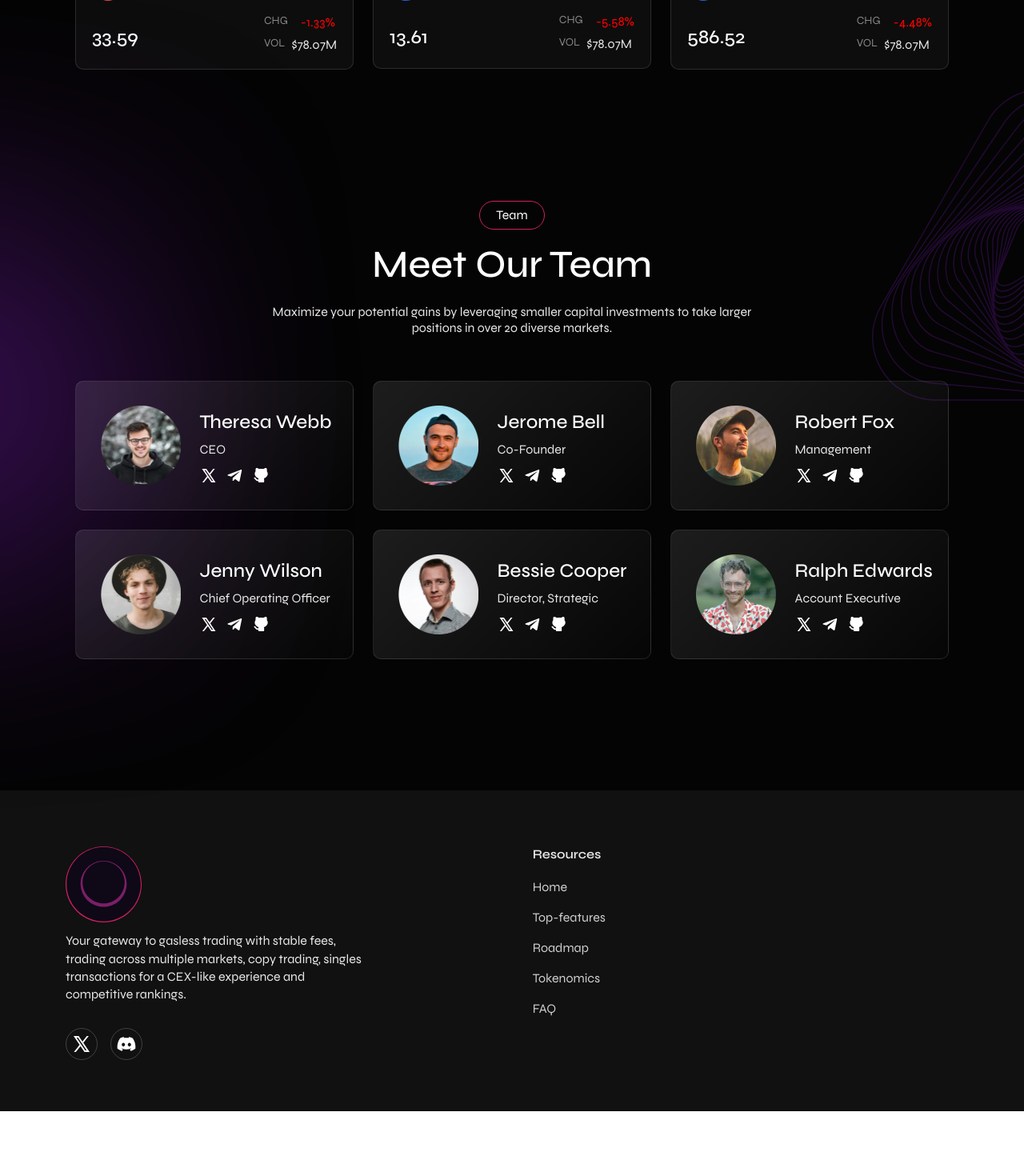
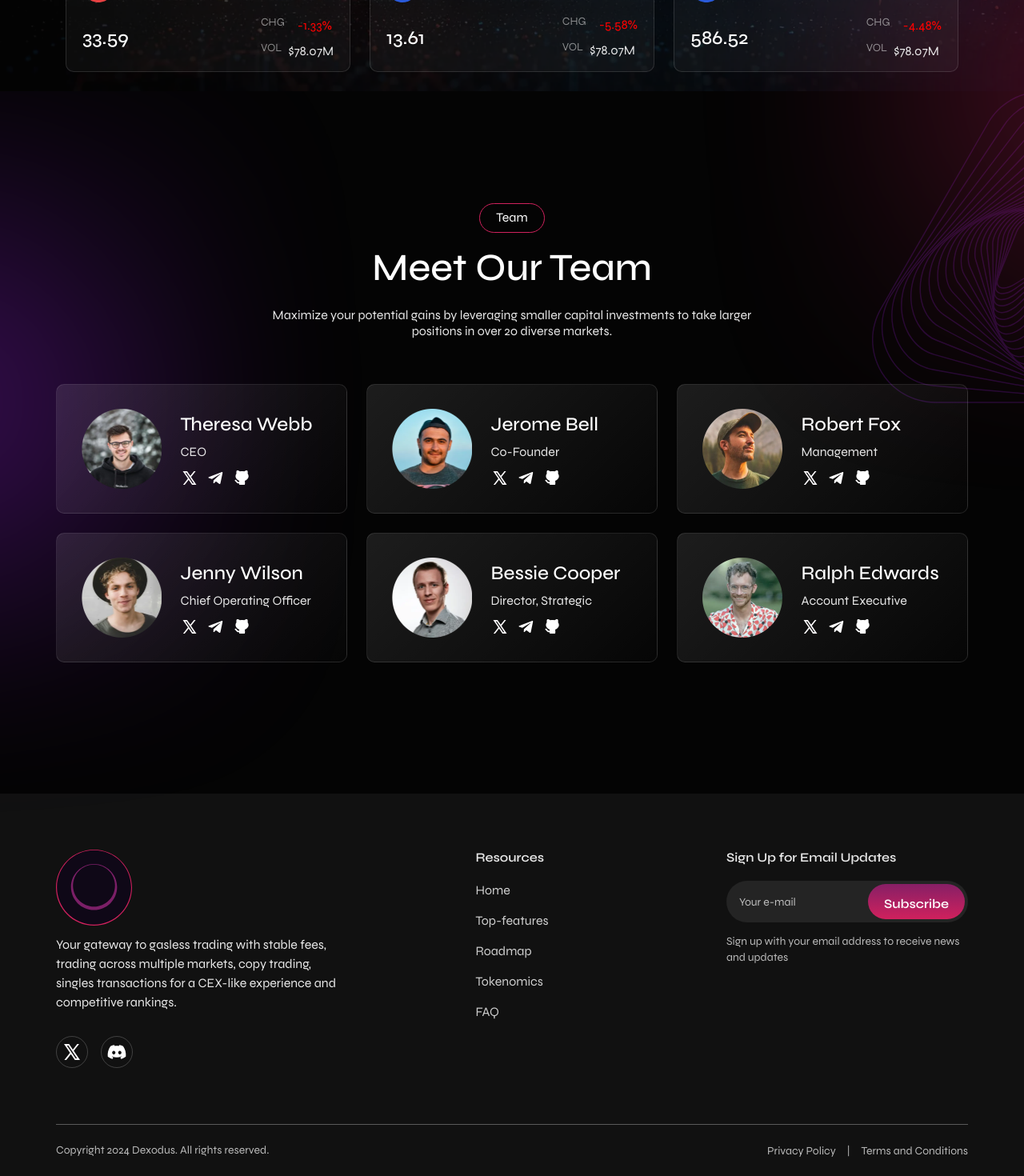
Before and after one commit to Priyanka-390/dexodux, a React (Create React App) app: page / in a window 1280 px wide. Shown: the part 549-2019 px from the top of the page at 80% size. Before the commit the page ends 1938 px from the top, so only its background shows below. Built offline with nearby package versions, Linux system fonts and the light colour scheme.

Commit message:
footer-complete

```diff
--- a/src/components/Footer.jsx
+++ b/src/components/Footer.jsx
@@ -4,19 +4,21 @@ import { DiscordFooterIcon, TwitterFooterIcon } from "./common/Icons";
 
 const Footer = () => {
   return (
-    <div className="bg-lightBlack pt-16">
-      <div className="container mt-[6px]  mx-auto px-3 max-w-[1140px]">
-        <div className="flex  pb-16 flex-wrap flex-row -mx-3">
-          <div className="w-5/12 px-3">
-            <a href="#">
-              <img src={footerLogo} alt="logo" />
-            </a>
-            <p className="mt-3 text-white max-w-[374px] opacity-90 mb-[30px] text-base font-normal leading-md">
+    <div className="bg-lightBlack lg:pt-16 md:pt-14 pt-10">
+      <div className="container lg:mt-[6px]  mx-auto md:px-3 px-4 max-w-[1164px]">
+        <div className="flex  lg:pb-16 md:pb-14 pb-10 flex-wrap flex-row -mx-3">
+          <div className="lg:w-4/12 w-full px-3">
+            <div className="flex lg:justify-start sm:justify-center justify-start">
+              <a href="#">
+                <img src={footerLogo} alt="logo" />
+              </a>
+            </div>
+            <p className="mt-3 text-white lg:mx-0 sm:mx-auto lg:text-start sm:text-center text-start lg:max-w-[374px] opacity-90 lg:mb-[30px] mb-4 sm:text-base text-sm font-normal leading-md">
               Your gateway to gasless trading with stable fees, trading across
               multiple markets, copy trading, singles transactions for a
               CEX-like experience and competitive rankings.
             </p>
-            <div className="flex items-center gap-4">
+            <div className="flex items-center lg:justify-start sm:justify-center justify-start gap-4">
               <a
                 href="https://x.com/home"
                 className="transition-all duration-300 ease-in-out hover:translate-y-[-7px]"
@@ -32,26 +34,72 @@ const Footer = () => {
               </a>
             </div>
           </div>
-          <div className="w-7/12 px-3">
+          <div className="lg:w-8/12 max-lg:pt-6 w-full px-3">
             <div className="flex flex-wrap flex-row -mx-3">
-              <div className="w-1/2 px-3 flex justify-center">
+              <div className="sm:w-6/12 w-1/3 px-3 flex sm:justify-center">
                 <ul>
-                  <li className="text-white mb-5 opacity-90 text-base font-semibold !leading-xxs">
+                  <li className="text-white sm:mb-5 mb-3 opacity-90 sm:text-base text-sm font-semibold !leading-xxs">
                     Resources
                   </li>
                   {FooterLinkData.map((obj, i) => (
-                    <li key={i} className="mb-[14px]">
+                    <li
+                      key={i}
+                      className="sm:mb-[14px] mb-2 lg:text-start sm:text-center"
+                    >
                       <a
                         href={obj.to}
-                        className="font-normal text-base text-white !leading-md opacity-80 "
+                        className="font-normal sm:text-base text-sm footerLinkHover duration-300  text-white !leading-md opacity-80 "
                       >
-                       {obj.link}
+                        {obj.link}
                       </a>
                     </li>
                   ))}
                 </ul>
               </div>
+              <div className="sm:w-6/12 w-2/3 px-3 flex lg:justify-end">
+                <div>
+                  <p className="text-white mb-5 lg:text-start sm:text-center opacity-90 sm:text-base text-sm font-semibold !leading-xxs">
+                    Sign Up for Email Updates
+                  </p>
+                  <div className="flex justify-between max-w-[302px] w-full p-1 h-[52px] bg-inputColor rounded-[115px]">
+                    <input
+                      type="email"
+                      placeholder="Your e-mail"
+                      className="placeholder:text-sm w-full sm:pl-3 pl-2 placeholder:w-full placeholder:text-white placeholder:opacity-70 placeholder:font-normal bg-transparent !rounded-[115px] text-white !outline-none "
+                    />
+                    <button type="submit" className="text-sm  hover:scale-110 duration-300 sm:text-base text-white font-semibold sm:py-[12.5px] py-2 shadow-pinkShadow sm:px-5 px-3 bg-pinkGradient rounded-[130px] ">
+                      Subscribe
+                    </button>
+                  </div>
+                  <p className="max-w-[298px] text-sm font-normal lg:text-start sm:text-center mt-[14px] text-white opacity-70 leading-[19.6px]">
+                    Sign up with your email address to receive news and updates
+                  </p>
+                </div>
+              </div>
             </div>
+          </div>
+        </div>
+        <div className="w-full h-[1px] lg:mt-[6px] bg-white opacity-30"></div>
+        <div className="flex max-sm:flex-col justify-center items-center  sm:justify-between sm:py-5 py-3">
+          <p className="font-normal text-sm text-white opacity-70">
+            Copyright {new Date().getFullYear()} Dexodus. All rights reserved.
+          </p>
+          <div>
+            <a
+              href="#privacy"
+              className="font-normal sm:text-sm text-xs text-white opacity-70"
+            >
+              Privacy Policy
+            </a>
+            <span className="font-normal sm:text-sm text-xs sm:mx-[14px] mx-2 text-white opacity-70">
+              |
+            </span>
+            <a
+              href="#condition"
+              className="font-normal sm:text-sm text-xs text-white opacity-70"
+            >
+              Terms and Conditions
+            </a>
           </div>
         </div>
       </div>
@@ -60,59 +108,3 @@ const Footer = () => {
 }
 
 export default Footer
-
-// import React from 'react'
-// import Image from "next/image";
-// import CommonBtn from './common/CommonBtn';
-// import { DiscordIcon, LogoIcon, TwitterdIcon } from './common/Icons';
-
-// const Footer = () => {
-//   return (
-//     <div className='bg-[#111111] mt-[-2px] pt-[48px] sm:pt-[58px] md:pt-[70px]'>
-//     <div className="container mx-auto px-3 max-w-[1164px]">
-//         <div className="flex flex-wrap justify-center">
-//             <div className="w-full lg:w-[40%]">
-//           <div className="flex flex-col justify-center items-center lg:items-start lg:justify-start">
-//           <a href=""> <span className='w-[95px] h-[95px]'><LogoIcon/> </span></a>
-//                 <p className='font-syne text-base mt-4 leading-[137%] text-white opacity-90 font-normal max-w-[374px] text-center lg:text-start'>Your gateway to gasless trading with stable fees, trading across multiple markets, copy trading, singles transactions for a CEX-like experience and competitive rankings.</p>
-//                <div className="mt-5  sm:mt-[30px] mb-[30px] sm:mb-[70px] flex items-center gap-4">
-//                 <a href="https://x.com/home" className='transition-all duration-300 ease-in-out hover:translate-y-[-7px]'> <DiscordIcon/></a>
-//                 <a href="https://discord.com" className='transition-all duration-300 ease-in-out hover:translate-y-[-7px]'><TwitterdIcon/></a>
-
-//                </div>
-//           </div>
-//             </div>
-//             <div className="  w-[20%] sm:w-[50%] lg:w-[20%] flex justify-center">
-//                 <ul className='ps-4 md:ps-0'>
-//                     <li className='mb-3 sm:mb-[20px] font-syne text-base leading-[137%] text-white opacity-90 font-semibold'>Resources</li>
-//                     <li className='mb-3 sm:mb-[14px]'><a href="" className='font-syne text-sm sm:text-base leading-[137%] text-white opacity-80 hover:text-[#c5215e] transition-all duration-200 ease-in-out font-normal'>Home</a></li>
-//                     <li className='mb-3 sm:mb-[14px]'><a href="" className='font-syne text-sm sm:text-base leading-[137%] text-white opacity-80 hover:text-[#c5215e] transition-all duration-200 ease-in-out font-normal'>Top-features</a></li>
-//                     <li className='mb-3 sm:mb-[14px]'><a href="" className='font-syne text-sm sm:text-base leading-[137%] text-white opacity-80 hover:text-[#c5215e] transition-all duration-200 ease-in-out font-normal'>Roadmap</a></li>
-//                     <li className='mb-3 sm:mb-[14px]'><a href="" className='font-syne text-sm sm:text-base leading-[137%] text-white opacity-80 hover:text-[#c5215e] transition-all duration-200 ease-in-out font-normal'>Tokenomics</a></li>
-//                     <li className='mb-3 sm:mb-[14px]'><a href="" className='font-syne text-sm sm:text-base leading-[137%] text-white opacity-80 hover:text-[#c5215e] transition-all duration-200 ease-in-out font-normal'>FAQ</a></li>
-
-//                 </ul>
-//             </div>
-//             <div className=" w-[80%] sm:w-[50%] lg:w-[40%] flex justify-end min-[445px]:justify-center lg:justify-end">
-//               <div className="max-w-[230px] sm:max-w-[302px]">
-//               <p className='mb-[20px] font-syne text-base leading-[137%] text-[#e7e7e7] font-semibold'>Sign Up for Email Updates</p>
-//               <div className="flex items-center pr-2 h-[52px]  bg-[#242424]  !rounded-[115px]">
-//                 <input id='fotter_input' type="email"  placeholder='Your e-mail' className='p-3 h-[52px] sm:p-4 pr-2 placeholder:text-sm placeholder:text-[#bdbdbd] placeholder:font-normal  bg-[#242424] max-w-[130px] sm:max-w-[175px] !rounded-[115px] text-white !outline-none '/>
-//                   <button className='text-sm sm:text-base font-syne text-white font-semibold py-[6px] h-[34px] sm:h-[44px] shadow-[0px_8px_20px_0px_#D0215D66] px-3 sm:px-[20.1px] button-gradient rounded-[130px] '>Subscribe</button>
-//               </div>
-//               <p className='mt-[14px] font-syne text-sm  leading-[137%] text-white opacity-70 font-normal max-w-[298px]'>Sign up with your email address to receive news and updates</p>
-
-//           </div>
-//                </div>
-//             </div>
-//             <div className="py-3 sm:py-5 border-t-[#414141] border-t-[1px] flex flex-col sm:flex-row items-center justify-between">
-//                 <p className='font-syne text-white opacity-70 font-normal text-xs leading-[135%] hover:opacity-100 transition-all duration-200 ease-in-out'>Copyright Â©2024 Dexodus. All rights reserved.</p>
-//                 <p className='font-syne text-white opacity-70 font-normal text-xs leading-[135%] mt-2 sm:mt-0 hover:opacity-100 transition-all duration-200 ease-in-out cursor-pointer'>Privacy Policy<span className='px-[14px]'>|</span>Terms and Conditions</p>
-
-//             </div>
-//         </div>
-//     </div>
-//   )
-// }
-
-// export default Footer
--- a/src/components/Leverage.jsx
+++ b/src/components/Leverage.jsx
@@ -1,43 +1,43 @@
 import React from 'react'
 import CommonHeading from './common/CommonHeading'
 import CommomPara from './common/CommomPara';
-import { BtcUsd, PinkGraph } from './common/Icons';
 import { LeverageCardsData } from './common/Helper';
 
 const Leverage = () => {
   return (
-    <div className="lg:pt-32 md:pt-20 pt-14 bg-darkBlack">
-      <div className="container xl:pt-3 max-w-[1140px] px-6 mx-auto">
+    <div className="lg:pt-32 md:pt-20 z-30 relative  pt-12 bg-cover bg-center overflow-x-clip bg-darkBlack bg-[url(./assets/images/webp/bgLeverage.webp)]">
+      <div className="w-[285px] md:block hidden h-[285px] bg-darkPink blur-[150px] z-0 rounded-full absolute bottom-[-20%] right-[-20%]"></div>
+      <div className="container xl:pt-3 max-w-[1164px] ld:px-3 px-6 mx-auto relative z-20">
         <CommonHeading text="Leverage Trading" />
         <CommomPara text="Amplify your potential profits by taking larger market positions with smaller capital investments on over 20 different markets." />
         <div className="flex flex-wrap flex-row -mx-3">
           {LeverageCardsData.map((obj, i) => (
-            <div key={i} className="lg:w-1/3 sm:w-1/2 w-full mb-6 px-3">
-              <div className="bg-darkGrey border-lightGreyBorder rounded-[10px] p-5  border">
+            <div key={i} className="lg:w-1/3 sm:w-1/2 w-full sm:mb-6 mb-4 px-3">
+              <div className="bg-darkGrey hover:border-darkPink lg:max-w-[364px] lg:max-h-[148px] duration-300 border-lightGreyBorder rounded-[10px] p-5  border">
                 <div className="flex justify-between">
                   <div className="mb-0">
                     <div className="gap-3 flex">
                       {obj.coin}
                       <div>
-                        <h4 className="font-semibold text-base text-white !leading-xxs">
+                        <h4 className="font-semibold sm:text-base text-sm text-white !leading-xxs">
                           {obj.name}
                         </h4>
-                        <p className="text-white opacity-50 text-base !leading-md font-normal">
+                        <p className="text-white opacity-50 sm:text-base text-sm !leading-md font-normal">
                           {obj.type}
                         </p>
                       </div>
                     </div>
-                    <p className="font-medium text-2xl !leading-md mt-[26.5px] text-white">
+                    <p className="font-medium sm:text-2xl text-xl !leading-md md:mt-[26.5px] mt-4 text-white">
                       {obj.value}
                     </p>
                   </div>
                   <div className="mb-0">
-                    {obj.graphImg}
-                    <div className="flex mt-5 mb-2 gap-4">
+                    <div className='flex justify-end'>{obj.graphImg}</div>
+                    <div className="flex md:mt-5 mt-3 mb-2 gap-4">
                       <p className=" font-normal text-sm leading-[16.8px] text-white opacity-50">
                         CHG
                       </p>
-                      <p className="text-base leading-[19.2px] text-darkRed font-normal">
+                      <p className="sm:text-base text-sm leading-[19.2px] text-darkRed font-normal">
                         {obj.chg}
                       </p>
                     </div>
@@ -45,8 +45,8 @@ const Leverage = () => {
                       <p className=" font-normal text-sm leading-[16.8px] text-white opacity-50">
                         VOL
                       </p>
-                      <p className="text-base leading-5 text-white opacity-90 font-normal">
-                       {obj.vol}
+                      <p className="sm:text-base text-sm leading-5 text-white opacity-90 font-normal">
+                        {obj.vol}
                       </p>
                     </div>
                   </div>
--- a/src/components/Team.jsx
+++ b/src/components/Team.jsx
@@ -7,10 +7,14 @@ import { TeamData } from "./common/Helper";
 
 const Team = () => {
   return (
-    <div className="lg:py-32 md:py-20 py-14 bg-darkBlack relative z-[1]">
-      <img src={rightEllipse} alt="right" className="xl:top-0 sm:top-[-20%] top-[-10%] max-sm:w-[120px] right-0 absolute z-[-1]" />
+    <div className="lg:py-32  md:py-20 py-12 z-10 bg-darkBlack relative ">
+      <img
+        src={rightEllipse}
+        alt="right"
+        className="xl:top-0 sm:top-[-20%] top-[-10%] max-sm:w-[120px] right-0 absolute z-[-1]"
+      />
       <div className="bg-lightPurple lg:w-[285px] w-[150px] h-[150px] lg:h-[285px] rounded-full z-[-1] absolute left-[-16%] top-0 lg:top-[28%] blur-[150px]"></div>
-      <div className="container xl:py-3 max-w-[1140px] px-6 mx-auto">
+      <div className="container xl:py-3 max-w-[1164px] lg:px-3 px-6 mx-auto">
         <div className="flex justify-center mb-[10px]">
           <span className="border-darkPink rounded-[150px] inline-block border px-5 py-[6px]">
             <p className="text-base font-syne text-white font-normal leading-[22.4px]">
@@ -25,8 +29,11 @@ const Team = () => {
         />
         <div className="flex flex-row mt-1 flex-wrap -mx-3">
           {TeamData.map((obj, i) => (
-            <div key={i} className="lg:w-1/3 sm:w-1/2 w-full flex justify-center lg:pb-6 pb-4  lg:px-3 px-2">
-              <div className=" xl:p-[30px_0_30px_30.5px] sm:p-[25px_0_25px_20px] p-5 lg:max-w-[364px] w-full rounded-[10px] bg-greygradient border border-greyBorder">
+            <div
+              key={i}
+              className="lg:w-1/3 sm:w-1/2 w-full flex justify-center lg:pb-6 pb-4  lg:px-3 px-2"
+            >
+              <div className=" xl:p-[30px_0_30px_30.5px] hover:border-darkPink duration-300 sm:p-[25px_0_25px_20px] p-5 lg:max-w-[364px] w-full rounded-[10px] bg-greygradient border border-greyBorder">
                 <div className="flex xl:gap-6  items-center gap-5">
                   <img
                     src={obj.profile}
@@ -76,44 +83,4 @@ const Team = () => {
 
 export default Team;
 
-//  <div className="w-full rounded-[10px] border border-solid border-[#FFFFFF1A] hover:border-pink  duration-500 bg-gradient-to-b from-[#99999900] to-[#FFFFFF1A] p-[30px_0_30px_30.5px] max-w-[364px]">
-//               <div className="flex gap-6 items-center">
-//                 <Image
-//                   src={data.profile}
-//                   alt="team1"
-//                   width={100}
-//                   height={100}
-//                 />
-//                 <div>
-//                   <h5 className="text-white font-syne font-medium text-2xl leading-[140%] pb-[6px]">
-//                     {data.name}
-//                   </h5>
-//                   <p className=" text-white font-syne text-base leading-[140%] font-normal pb-2.5">
-//                     {data.post}
-//                   </p>
-//                   <div className="flex gap-3">
-//                     <a
-//                       href="https://x.com/?lang=en"
-//                       target="_blank"
-//                       className=" hover:scale-110 duration-300"
-//                     >
-//                       <Twittericon />
-//                     </a>
-//                     <a
-//                       href="https://telegram.org/"
-//                       target="_blank"
-//                       className=" hover:scale-110 duration-300"
-//                     >
-//                       <Telegram />
-//                     </a>
-//                     <a
-//                       href="https://github.com/"
-//                       target="_blank"
-//                       className=" hover:scale-110 duration-300"
-//                     >
-//                       <Github />
-//                     </a>
-//                   </div>
-//                 </div>
-//               </div>
-//             </div>
+//
--- a/src/index.css
+++ b/src/index.css
@@ -1,3 +1,6 @@
 @tailwind base;
 @tailwind components;
 @tailwind utilities;
+.footerLinkHover {
+  @apply after:absolute relative hover:after:left-[0] after:bottom-[-2%] after:w-0 after:left-[50%] after:rounded-[10px] after:h-[2px] after:bg-darkPink hover:text-darkPink hover:after:w-full after:duration-300;
+}
--- a/tailwind.config.js
+++ b/tailwind.config.js
@@ -18,7 +18,8 @@ module.exports = {
         greyBorder: '#FFFFFF1A',
         lightPurple: '#A020F0',
         darkGrey: '#FFFFFF0A',
-        lightGreyBorder: '#FFFFFF1F'
+        lightGreyBorder: '#FFFFFF1F',
+        inputColor:'#FFFFFF14'
       },
 
       lineHeight: {
@@ -28,7 +29,7 @@ module.exports = {
         md:'140%'
       },
       boxShadow: {
-        pinkShadow: '0px_8px_40px_0px_#D0215D66',
+        pinkShadow: '0px_8px_40px_0px_#D0215D66'
 
       },
       backgroundImage: {
```
Also changed, not shown: src/components/common/CommonHeading.jsx (+1 -8 lines), src/assets/images/svg/1440.png (added).
